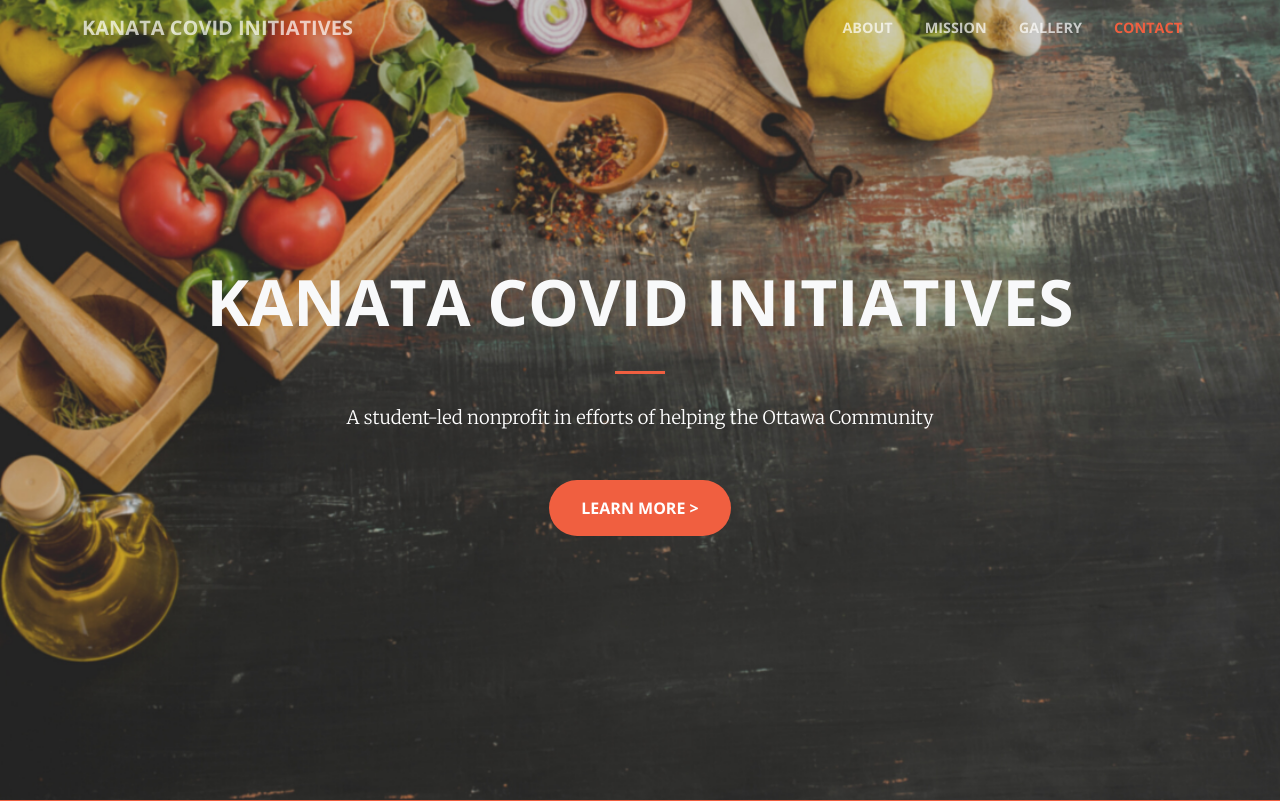
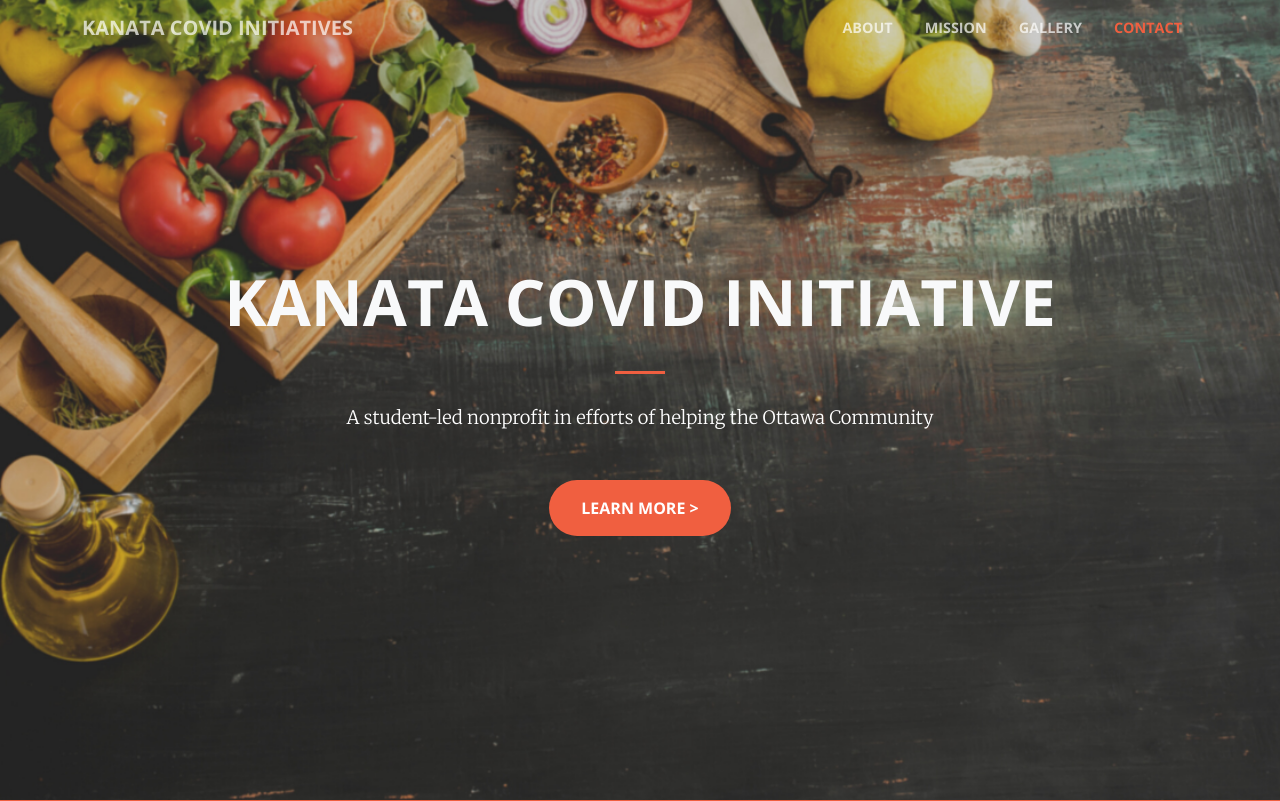
Before and after one commit to rjrodrigs/KanataCovidInitiative, a plain HTML site: page index.html in a window 1280 px wide. Shown: the top 801 px of the page. Drawn offline with nearby package versions, Linux system fonts and the light colour scheme; some packages are replaced by stand-ins of ours; a script that the page names is missing.

Commit message:
Update index.html

```diff
--- a/index.html
+++ b/index.html
@@ -30,7 +30,7 @@
         <div class="container my-auto">
             <div class="row">
                 <div class="col-lg-10 mx-auto">
-                    <h1 class="text-uppercase"><strong data-aos="fade-left" style="color: var(--bs-light);">Kanata covid initiatives</strong></h1>
+                    <h1 class="text-uppercase"><strong data-aos="fade-left" style="color: var(--bs-light);">Kanata covid initiative</strong></h1>
                     <hr>
                 </div>
             </div>
```
